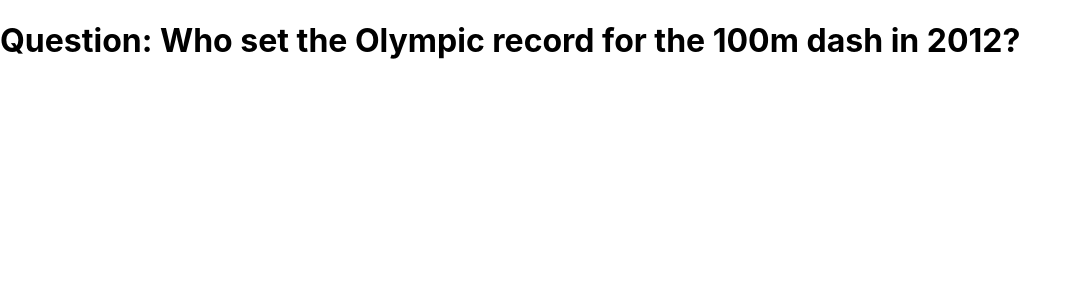
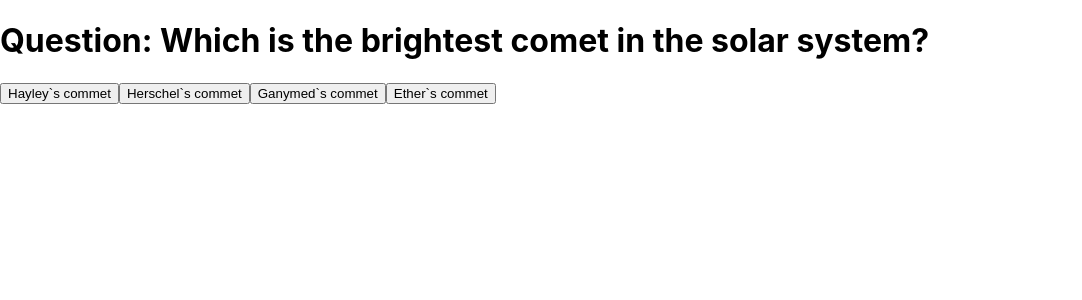
Before and after one commit to Technigo/project-redux-quiz-old, a React (Create React App) app: page /quiz in a window 1280 px wide. Shown: the top 300 px of the page, without its empty margins (0-1082 px from the left). Built offline with nearby package versions, Linux system fonts and the light colour scheme.

Commit message:
coding together

```diff
--- /dev/null
+++ b/src/Data.js
@@ -0,0 +1,23 @@
+export const questions = [
+  { id: 1,
+    questionText: 'Which is the brightest comet in the solar system?',
+    options: ['Hayley`s commet', 'Herschel`s commet', 'Ganymed`s commet', 'Ether`s commet'],
+    correctAnswerIndex: 0 },
+  { id: 2,
+    questionText: 'What name was given to the invisible material once thought to occupy all space?',
+    options: ['Black mud', 'Ether', 'Black hole', 'Tenebrosus'],
+    correctAnswerIndex: 1 },
+  { id: 3,
+    questionText: 'What is the definition of black hole?',
+    options: ['An impenetrable area in space that slows down the speed of light to 0', 'A place in space where gravity pulls so much that even light can not get out', 'A place where a star is born', 'An echinoderm energy that orbits faster than the speed of light disabling objects to pass through'],
+    correctAnswerIndex: 1 },
+  { id: 4,
+    questionText: 'How many times bigger than Earth is Jupiter?',
+    options: ['Somewhat bigger', 'Not much bigger', 'Alot bigger', 'Crazy much bigger'],
+    correctAnswerIndex: 3 }
+//   { id: 5,
+//     questionText: 'Choose which of the following planets is Mercury?',
+//     options: [`${venus}`, `${mars}`, `${mercury}`, `${neptun}`
+//     ],
+//     correctAnswerIndex: 2 }
+]
--- a/src/components/CurrentQuestion.js
+++ b/src/components/CurrentQuestion.js
@@ -1,16 +1,33 @@
 import React from 'react'
-import { useSelector } from 'react-redux'
+import { useSelector, useDispatch } from 'react-redux'
+import { quiz } from 'reducers/quiz'
 
 export const CurrentQuestion = () => {
   const question = useSelector((state) => state.quiz.questions[state.quiz.currentQuestionIndex])
+  const dispatch = useDispatch()
 
   if (!question) {
     return <h1>Oh no! I could not find the current question!</h1>
   }
 
+  const onAnswerSubmit = (questionId, answerIndex) => {
+    dispatch(quiz.actions.submitAnswer(
+      { questionId, answerIndex }
+    ))
+    if (question.correctAnswerIndex === answerIndex) {
+      alert('Correct answer!')
+    } else {
+      alert('You are wrong!')
+    }
+  }
+
+  const allAnswers = question.options.map((option, index) => {
+    return (<button onClick={() => onAnswerSubmit(question.id, index)} type="button" key={option.id}>{option}</button>)
+  })
   return (
     <div>
       <h1>Question: {question.questionText}</h1>
+      {allAnswers}
     </div>
   )
 }
--- a/src/reducers/quiz.js
+++ b/src/reducers/quiz.js
@@ -1,10 +1,5 @@
 import { createSlice } from '@reduxjs/toolkit'
-
-// Change these to your own questions!
-const questions = [
-  { id: 1, questionText: 'Who set the Olympic record for the 100m dash in 2012?', options: ['Usain Bolt', 'Justin Gatlin', 'Tyson Gay', 'Asafa Powell'], correctAnswerIndex: 0 },
-  { id: 2, questionText: 'When was Michael Phelps last named male World Swimmer of the Year?', options: ['2012', '2014', '2016', '2018'], correctAnswerIndex: 2 }
-]
+import { questions } from 'Data'
 
 const initialState = {
   questions,
```
Also changed, not shown: src/components/Main.js (added, +17 -0 lines), src/components/Results.js (added, +10 -0 lines), public/mars.jpg (added), public/mercury.jpg (added).
